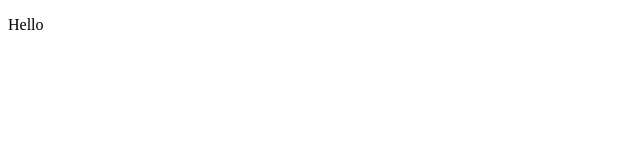
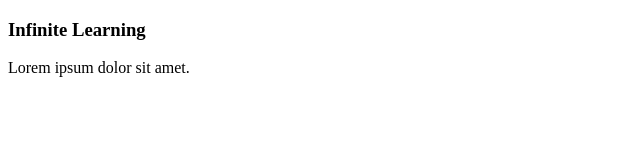
Before and after one commit to Divasetya/PraktekGithub, a plain HTML site: page index.html in a window 1280 px wide. Shown: the whole page, without its empty margins (0-640 px from the left). Drawn offline with Linux system fonts and the light colour scheme.

Commit message:
menambahkan heading3 dan paragraf

```diff
--- a/index.html
+++ b/index.html
@@ -6,6 +6,7 @@
     <title>Belajar GIT</title>
   </head>
   <body>
-    <p>Hello</p>
+    <h3>Infinite Learning</h3>
+    <p>Lorem ipsum dolor sit amet.</p>
   </body>
 </html>
```
